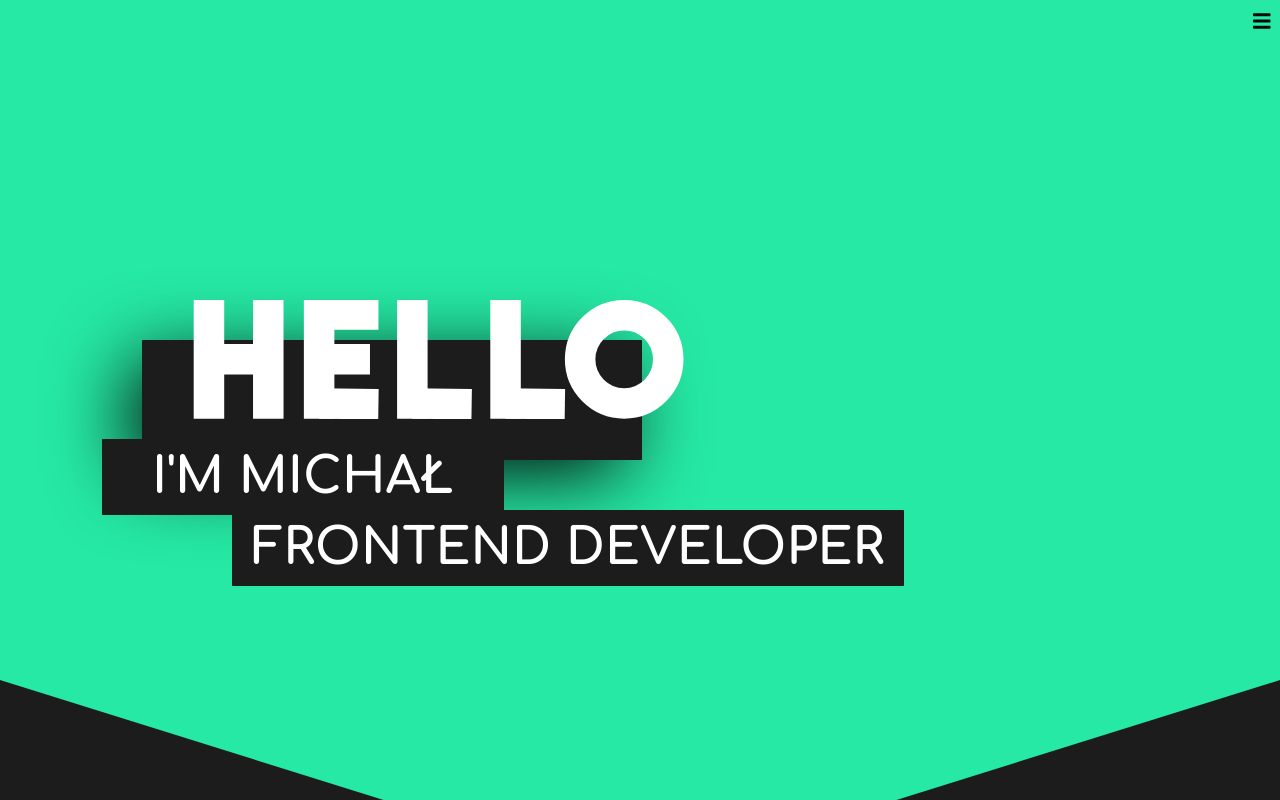
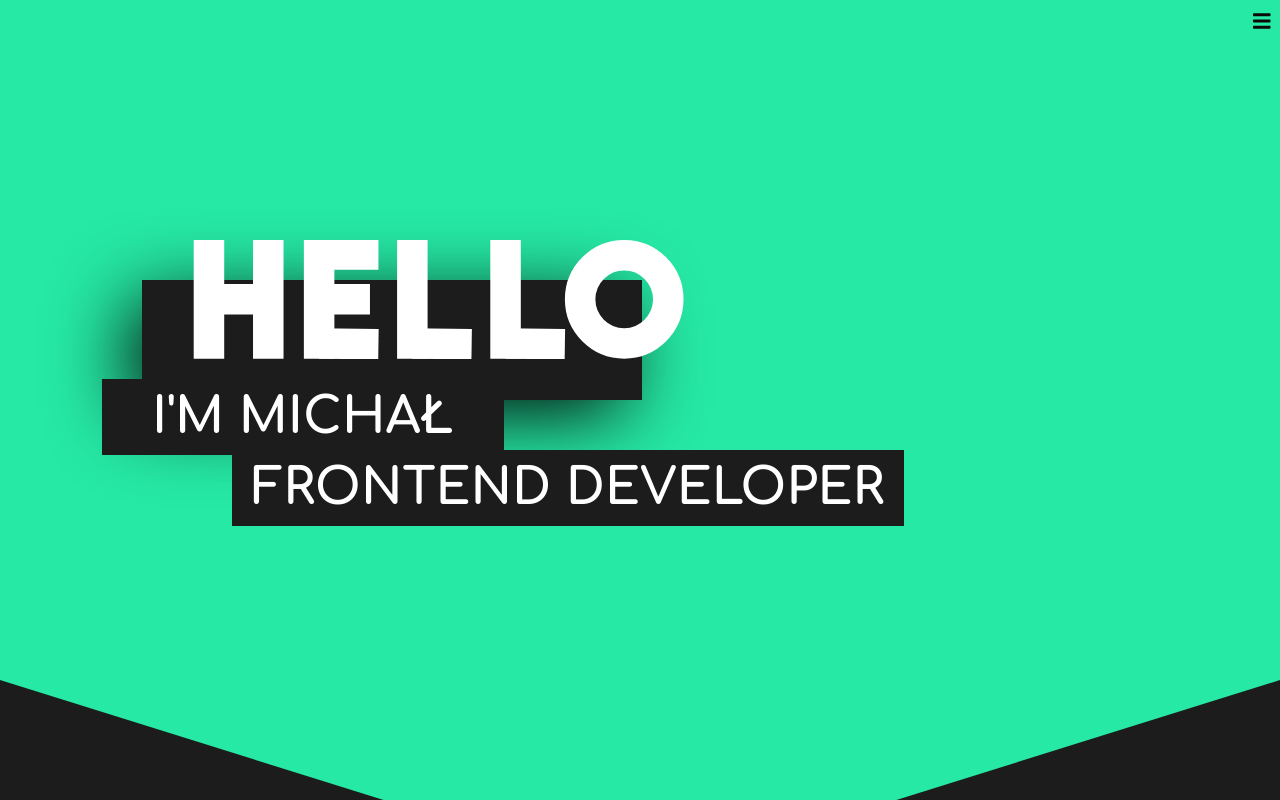
Before and after one commit to zendranm/portfolio-app, a React (Create React App) app: page / in a window 1280 px wide. Shown: the top 800 px of the page. Built offline with nearby package versions, Linux system fonts and the light colour scheme.

Commit message:
Making FirstPanel scalable

```diff
--- a/src/styles/FirstPanel.scss
+++ b/src/styles/FirstPanel.scss
@@ -16,7 +16,7 @@
 
     .leftBox {
       width: 50%;
-      padding-top: 300px;
+      padding-top: 30vh;
       z-index: 0;
       .mainText {
         position: relative;
@@ -77,6 +77,23 @@
 }
 
 @media (min-width: 320px) {
+  .FirstPanel {
+    .content {
+      justify-content: center;
+
+      .leftBox {
+        width: 100%;
+      }
+
+      .rightBox {
+        width: 0%;
+        img {
+          display: none;
+        }
+      }
+    }
+  }
+
   .NamePart {
     font-size: 20px;
   }
@@ -87,6 +104,16 @@
 }
 
 @media (min-width: 900px) {
+  .FirstPanel {
+    .content {
+      .rightBox {
+        img {
+          display: block;
+        }
+      }
+    }
+  }
+
   .NamePart {
     font-size: 50px;
   }
@@ -96,31 +123,6 @@
   }
 }
 
-// @media (min-width: 375px) {
-//   .NamePart {
-//     font-size: 25px;
-//   }
-
-//   .JobPart {
-//     font-size: 25px;
-//   }
-// }
-
-// @media (min-width: 400px) {
-//   .FirstPanel {
-//     // padding-top: 25vh;
-//     // height: 50vh;
-//   }
-
-//   .NamePart {
-//     font-size: 30px;
-//   }
-
-//   .JobPart {
-//     font-size: 30px;
-//   }
-// }
-
 @keyframes slide-right {
   to {
     transform: translateX(0);
```
